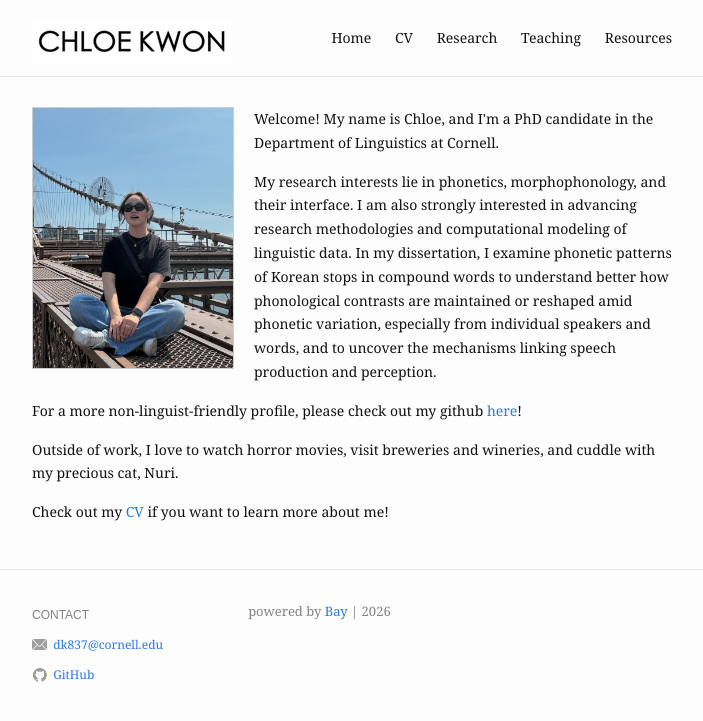
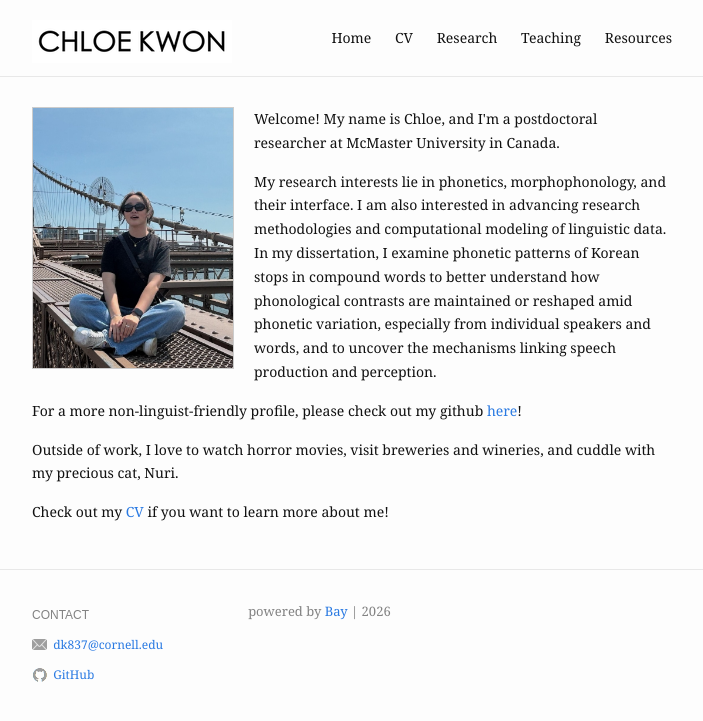
Before and after one commit to chloedkkwon/chloedkkwon.github.io, a Jekyll site: the page built from index.md, in a window 1280 px wide. Shown: the top 721 px of the page, without its empty margins (288-991 px from the left). Built offline with Jekyll 4.4.1, drawn with Linux system fonts in a browser that asks for light colours.

Commit message:
Update personal information and CV link in index.md

```diff
--- a/index.md
+++ b/index.md
@@ -6,11 +6,11 @@ profile_picture:
 ---
 
 <p>
-    Welcome! My name is Chloe, and I'm a PhD candidate in the Department of Linguistics at Cornell.
+    Welcome! My name is Chloe, and I'm a postdoctoral researcher at McMaster University in Canada.
 </p>
 
 <p>
-    My research interests lie in phonetics, morphophonology, and their interface. I am also strongly interested in advancing research methodologies and computational modeling of linguistic data. In my dissertation, I examine phonetic patterns of Korean stops in compound words to understand better how phonological contrasts are maintained or reshaped amid phonetic variation, especially from individual speakers and words, and to uncover the mechanisms linking speech production and perception.
+    My research interests lie in phonetics, morphophonology, and their interface. I am also interested in advancing research methodologies and computational modeling of linguistic data. In my dissertation, I examine phonetic patterns of Korean stops in compound words to better understand how phonological contrasts are maintained or reshaped amid phonetic variation, especially from individual speakers and words, and to uncover the mechanisms linking speech production and perception.
 </p>
 
 <p> For a more non-linguist-friendly profile, please check out my github <a href="https://github.com/chloedkkwon/">here</a>! </p>
@@ -20,5 +20,5 @@ profile_picture:
  </p>
 
 <p>
-    Check out my <a href="CV_2025_Chloe.pdf">CV</a> if you want to learn more about me!
+    Check out my <a href="CV_2026_Chloe.pdf">CV</a> if you want to learn more about me!
 </p>
```
